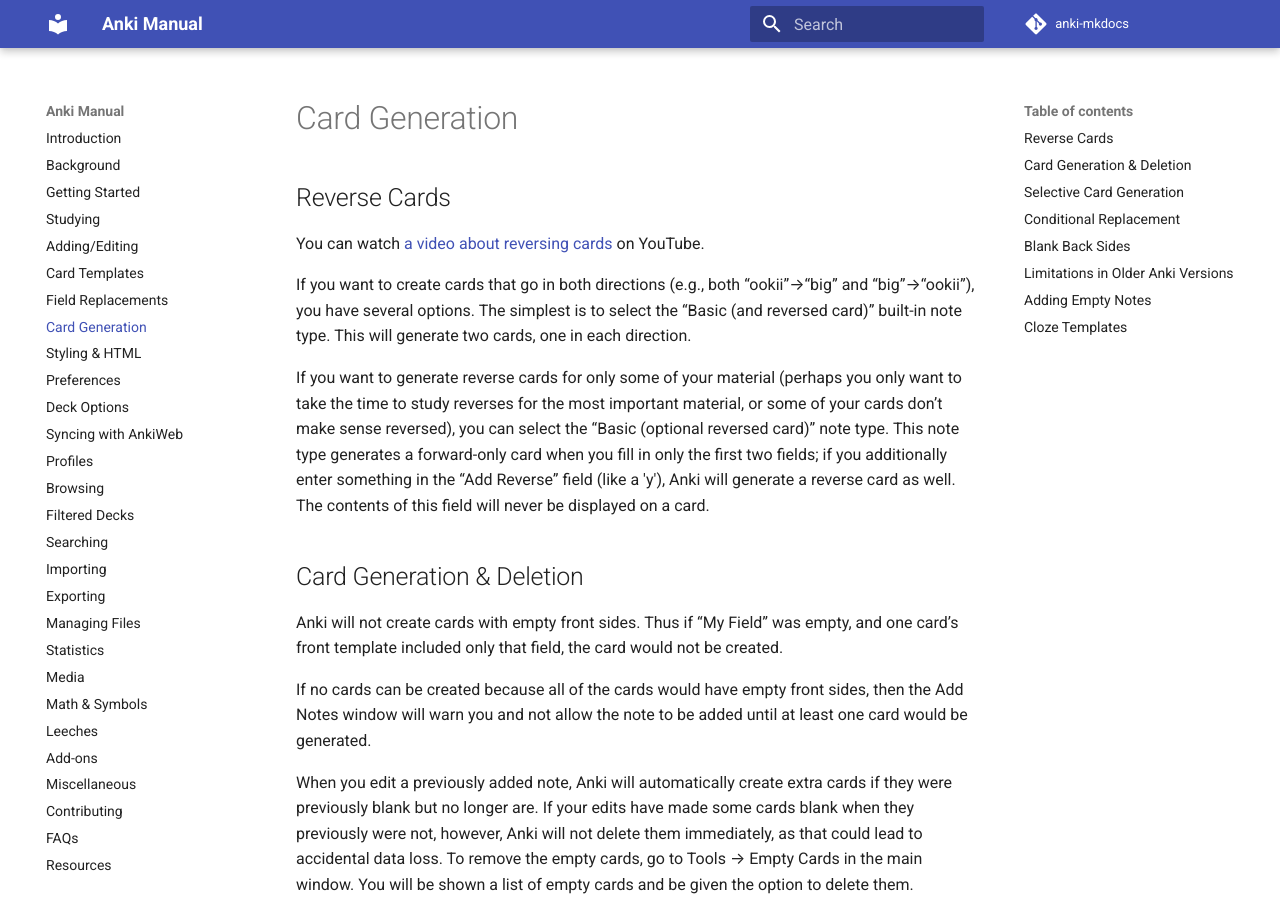
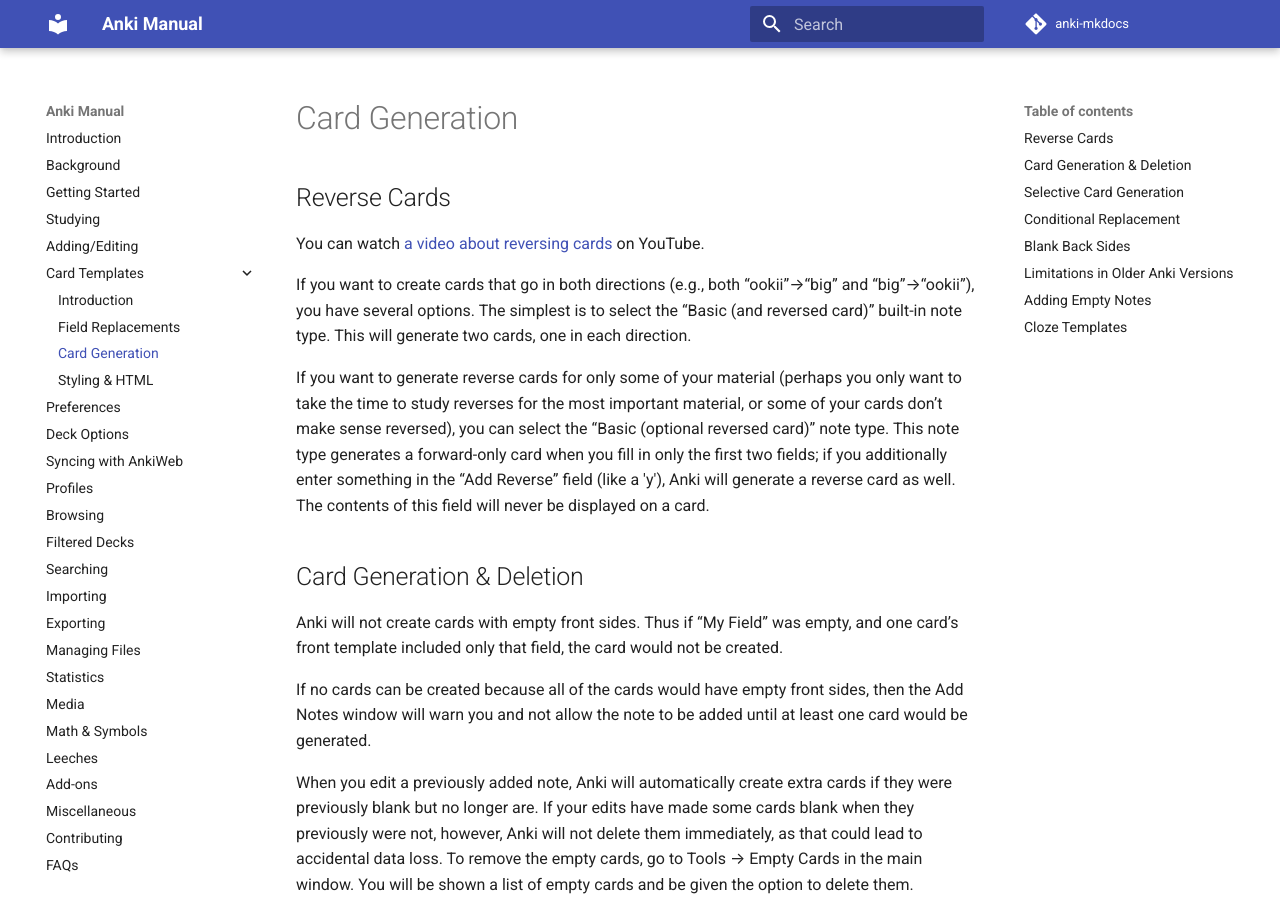
Before and after one commit to johan456789/anki-mkdocs, an MkDocs documentation site: the page built from docs/templates_/generation.md, in a window 1280 px wide and 900 px high. Built offline with MkDocs 1.6.1 and Material for MkDocs 9.7.7, drawn with Linux system fonts in a browser that asks for light colours; comment, search, counter and statistics services are not loaded; some of the changed lines change nothing that is shown.

Commit message:
change templates layout

```diff
--- a/mkdocs.yml
+++ b/mkdocs.yml
@@ -13,10 +13,11 @@
     - Getting Started: getting-started.md
     - Studying: studying.md
     - Adding/Editing: editing.md
-    - Card Templates: templates_intro.md
-    - Field Replacements: templates_fields.md # should be subsection
-    - Card Generation: templates_generation.md # should be subsection
-    - Styling & HTML: templates_styling.md # should be subsection
+    - Card Templates:
+        - Introduction: templates_/intro.md
+        - Field Replacements: templates_/fields.md
+        - Card Generation: templates_/generation.md
+        - Styling & HTML: templates_/styling.md
     - Preferences: preferences.md
     - Deck Options: deck-options.md
     - Syncing with AnkiWeb: syncing.md
```
Also changed, not shown: docs/templates_/fields.md (renamed from docs/templates_fields.md), docs/templates_/generation.md (renamed from docs/templates_generation.md), docs/templates_/intro.md (renamed from docs/templates_intro.md), docs/templates_/styling.md (renamed from docs/templates_styling.md).
